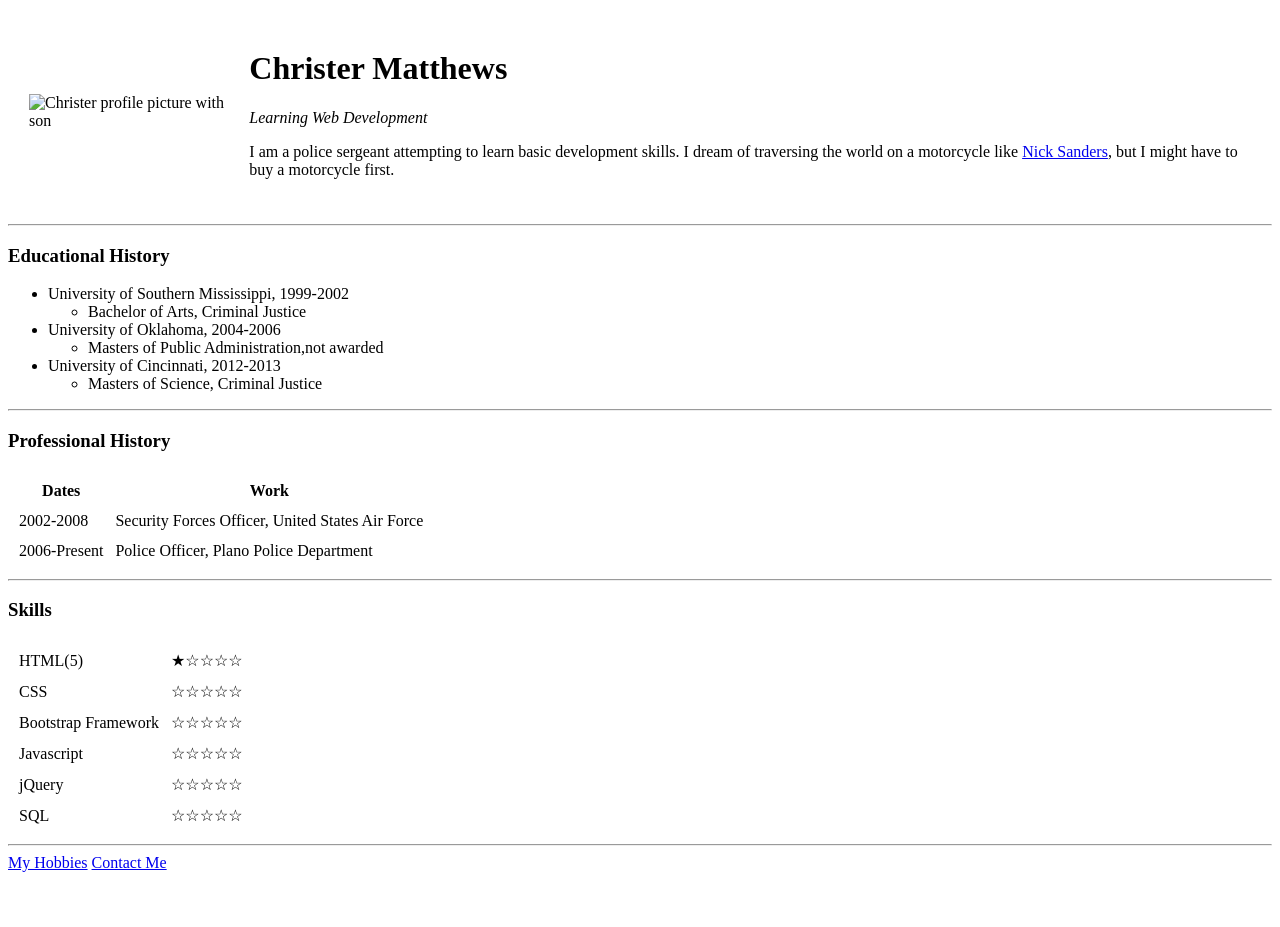
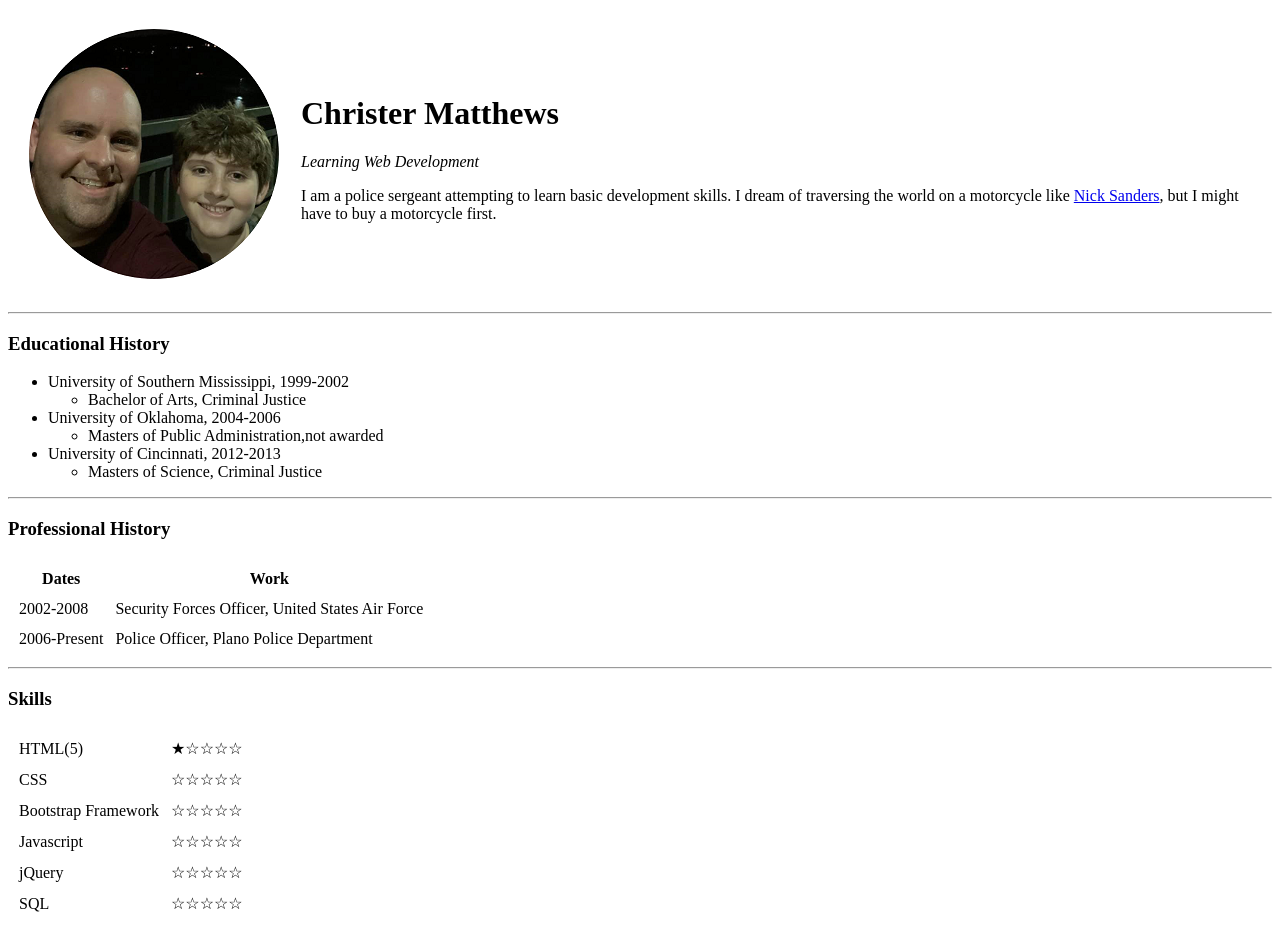
Before and after one commit to mimus1675/CV, a plain HTML site: page index.html in a window 1280 px wide. Shown: the top 927 px of the page. Before the commit the page ends 880 px from the top, so only its background shows below. Drawn offline with Linux system fonts and the light colour scheme.

Commit message:
Update index.html

```diff
--- a/index.html
+++ b/index.html
@@ -9,7 +9,7 @@
 <body>
   <table cellspacing="20">
     <tr>
-      <td><img src="Christer on bridge.png" alt="Christer profile picture with son"></td>
+      <td><img src="Images/Christer on bridge.png" alt="Christer profile picture with son"></td>
       <td>
         <h1>Christer Matthews</h1>
         <p><em>Learning Web Development</em></p>
```
